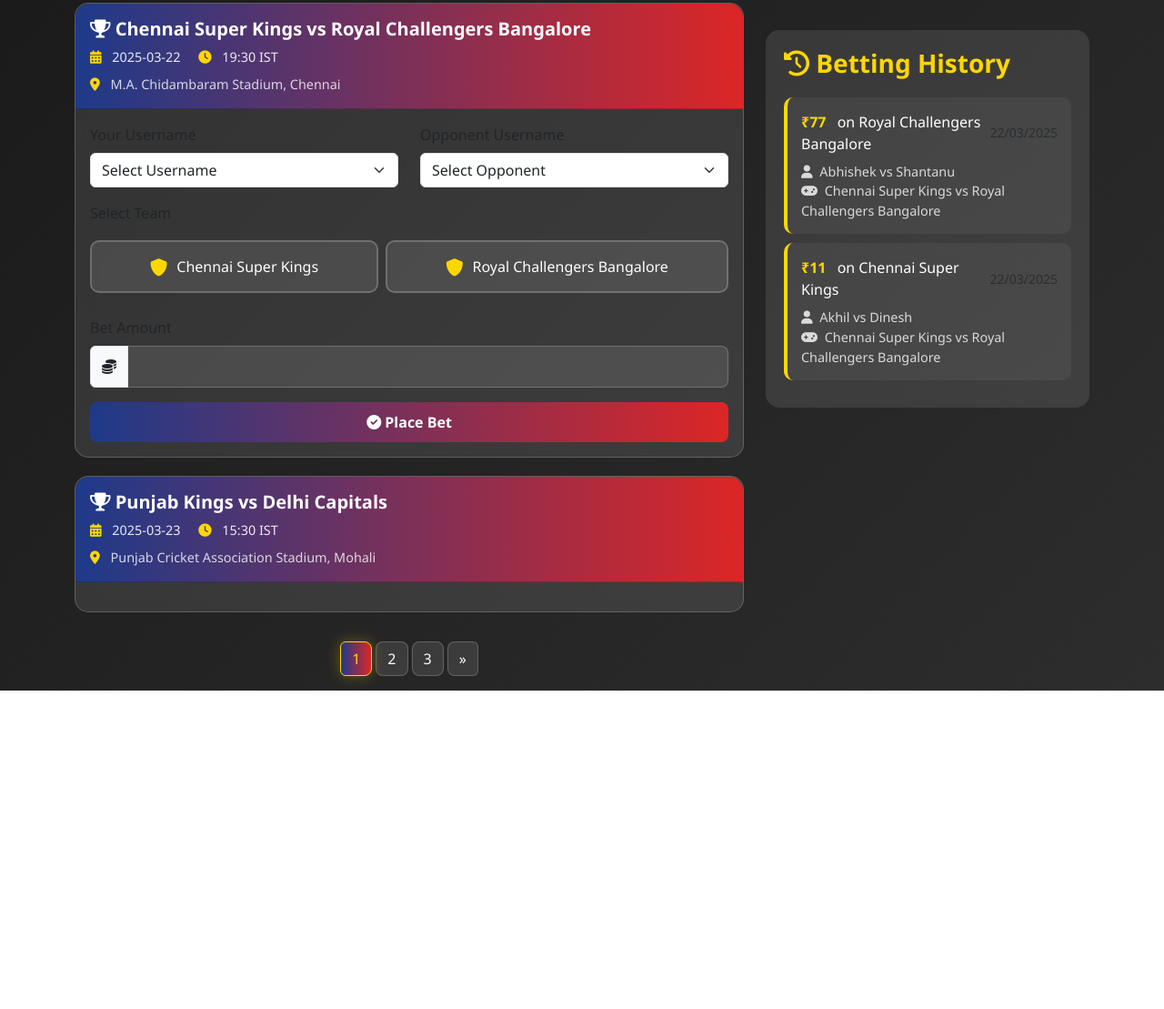
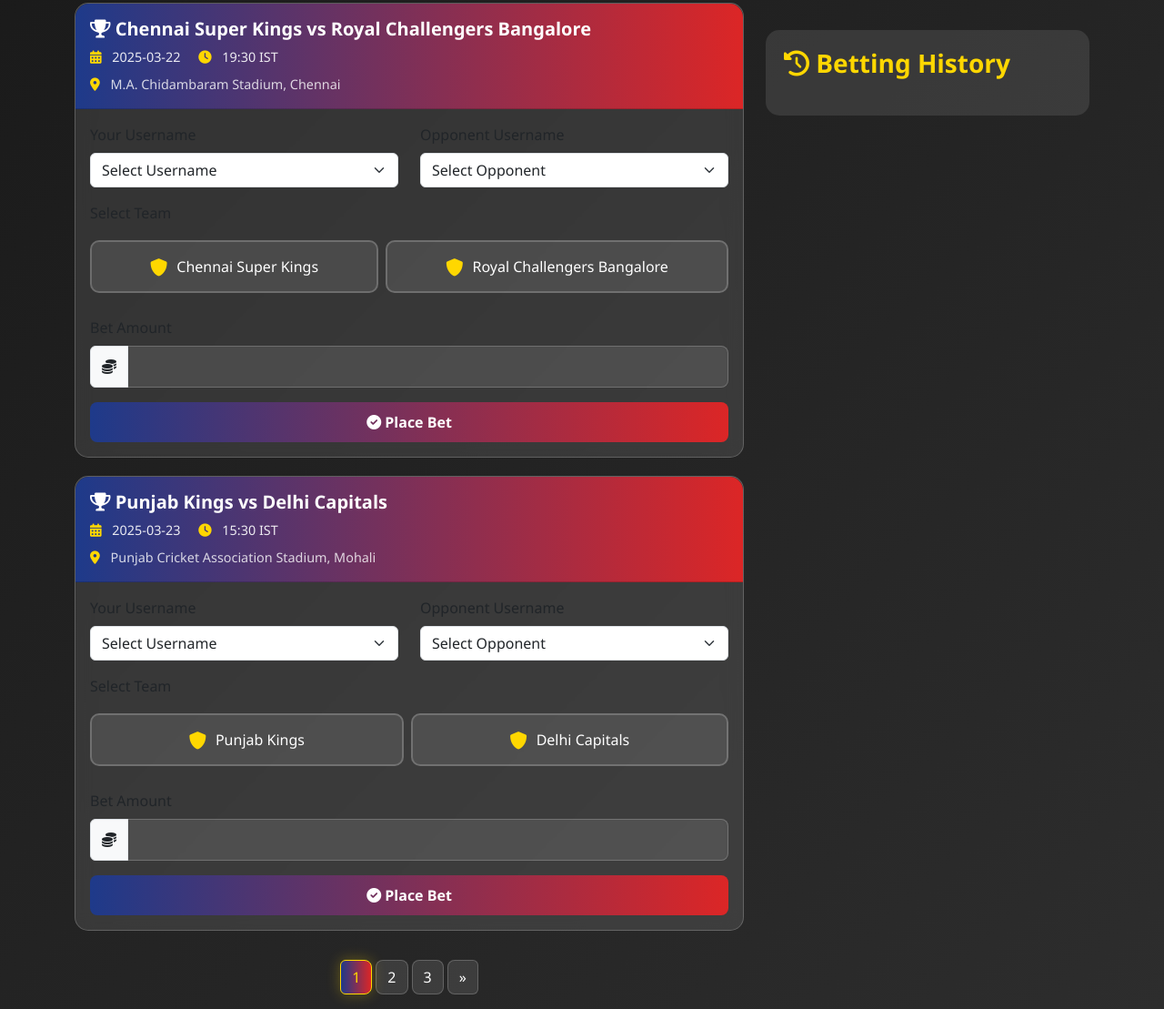
Before and after one commit to Adey123566/IPL-App, a plain HTML site: page templates/index.html in a window 1280 px wide. Shown: the part 99-1208 px from the top of the page at 91% size. Before the commit the page ends 858 px from the top, so only its background shows below. Drawn offline with nearby package versions, Linux system fonts and the light colour scheme.

Commit message:
Update index.html

```diff
--- a/templates/index.html
+++ b/templates/index.html
@@ -356,7 +356,59 @@
                         </div>
                     </div>
                     <div class="card-body">
-                        <!-- Similar betting form structure -->
+                        <div class="betting-form">
+                            <form id="betting-form-2">
+                                <div class="row">
+                                    <div class="col-md-6 mb-3">
+                                        <label class="form-label">Your Username</label>
+                                        <select class="form-select" required>
+                                            <option value="">Select Username</option>
+                                            <option>Anupam</option>
+                                            <option>Akhil</option>
+                                            <option>Abhishek</option>
+                                            <option>Dinesh</option>
+                                            <option>Prashant</option>
+                                            <option>Shantanu</option>
+                                        </select>
+                                    </div>
+                                    <div class="col-md-6 mb-3">
+                                        <label class="form-label">Opponent Username</label>
+                                        <select class="form-select" required>
+                                            <option value="">Select Opponent</option>
+                                            <option>Anupam</option>
+                                            <option>Akhil</option>
+                                            <option>Abhishek</option>
+                                            <option>Dinesh</option>
+                                            <option>Prashant</option>
+                                            <option>Shantanu</option>
+                                        </select>
+                                    </div>
+                                </div>
+                                <div class="team-selection mb-3">
+                                    <label class="form-label">Select Team</label>
+                                    <div class="d-flex gap-2">
+                                        <button type="button" class="team-option flex-grow-1" onclick="selectTeam(this, 'Punjab Kings')">
+                                            <i class="fas fa-shield-alt"></i>
+                                            Punjab Kings
+                                        </button>
+                                        <button type="button" class="team-option flex-grow-1" onclick="selectTeam(this, 'Delhi Capitals')">
+                                            <i class="fas fa-shield-alt"></i>
+                                            Delhi Capitals
+                                        </button>
+                                    </div>
+                                </div>
+                                <div class="mb-3">
+                                    <label class="form-label">Bet Amount</label>
+                                    <div class="input-group">
+                                        <span class="input-group-text"><i class="fas fa-coins"></i></span>
+                                        <input type="number" class="form-control" required min="1">
+                                    </div>
+                                </div>
+                                <button type="submit" class="btn btn-primary w-100">
+                                    <i class="fas fa-check-circle"></i> Place Bet
+                                </button>
+                            </form>
+                        </div>
                     </div>
                 </div>
 
@@ -385,36 +437,7 @@
                 <div class="betting-history">
                     <h3><i class="fas fa-history"></i> Betting History</h3>
                     <div id="bettingHistory">
-                        <!-- Sample bet items -->
-                        <div class="bet-item">
-                            <div class="d-flex justify-content-between align-items-center mb-2">
-                                <div>
-                                    <span class="bet-amount">₹77</span>
-                                    <span class="text-white ms-2">on Royal Challengers Bangalore</span>
-                                </div>
-                                <small class="text-muted">22/03/2025</small>
-                            </div>
-                            <div class="bet-details">
-                                <i class="fas fa-user me-1"></i> Abhishek vs Shantanu
-                                <br>
-                                <i class="fas fa-gamepad me-1"></i> Chennai Super Kings vs Royal Challengers Bangalore
-                            </div>
-                        </div>
-
-                        <div class="bet-item">
-                            <div class="d-flex justify-content-between align-items-center mb-2">
-                                <div>
-                                    <span class="bet-amount">₹11</span>
-                                    <span class="text-white ms-2">on Chennai Super Kings</span>
-                                </div>
-                                <small class="text-muted">22/03/2025</small>
-                            </div>
-                            <div class="bet-details">
-                                <i class="fas fa-user me-1"></i> Akhil vs Dinesh
-                                <br>
-                                <i class="fas fa-gamepad me-1"></i> Chennai Super Kings vs Royal Challengers Bangalore
-                            </div>
-                        </div>
+                        <!-- Betting history will be populated by JavaScript -->
                     </div>
                 </div>
             </div>
```
